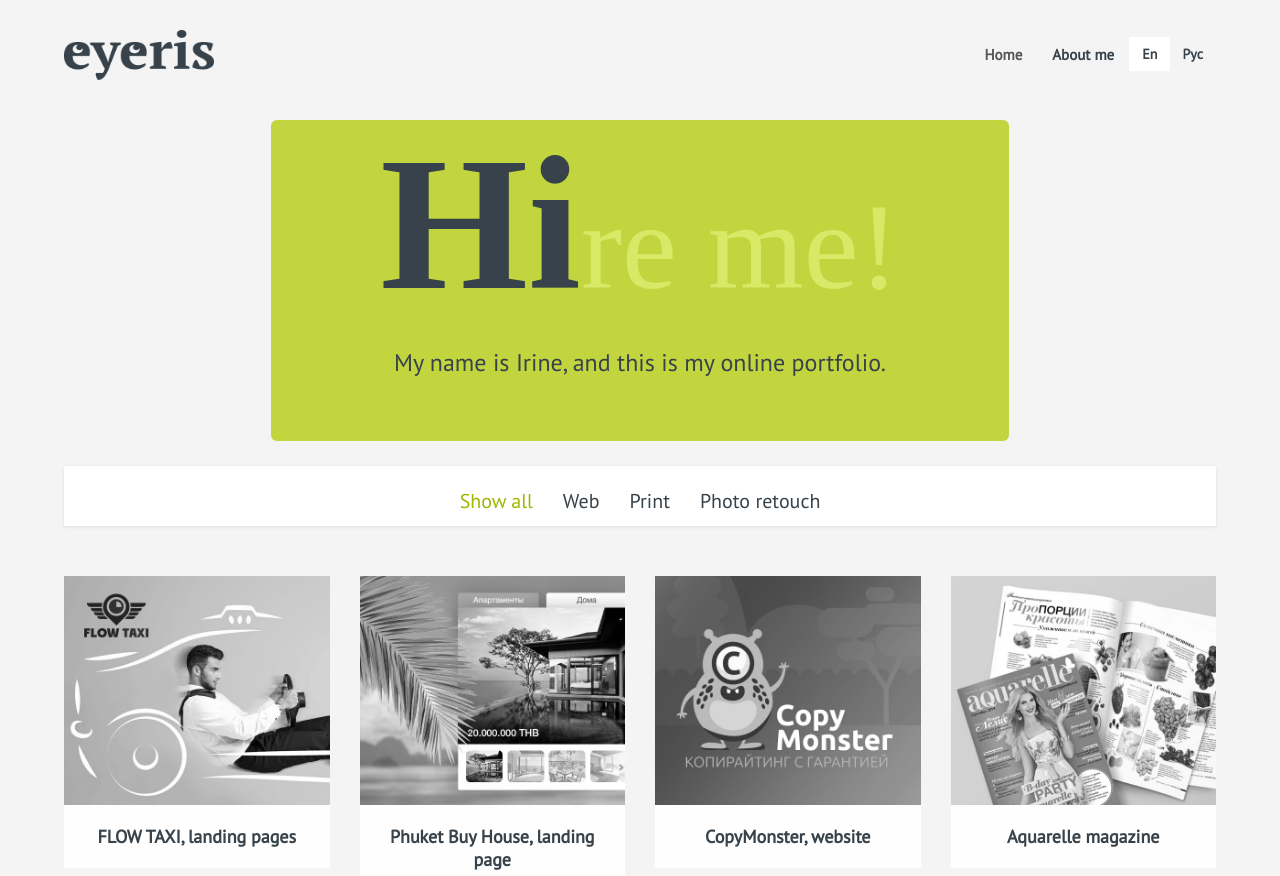
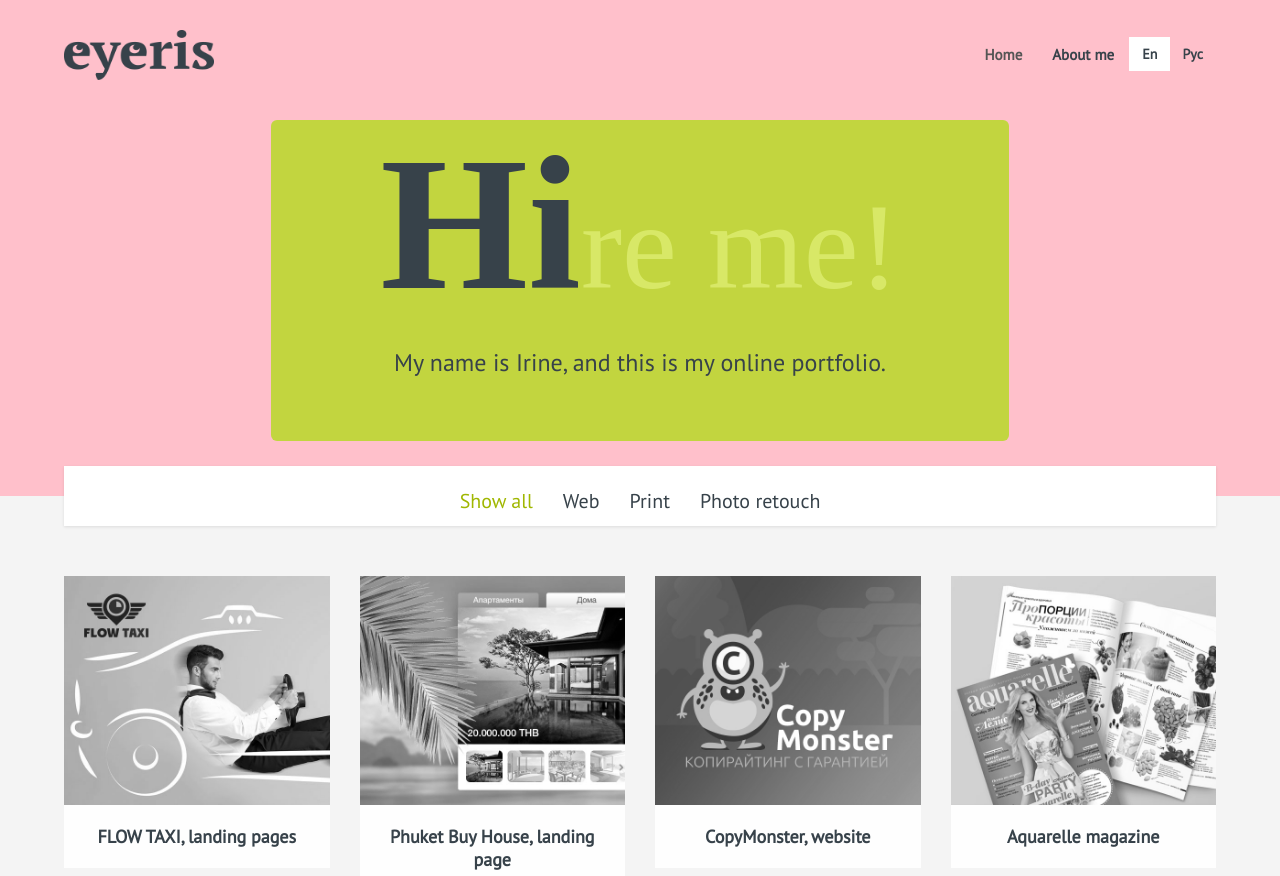
Before and after one commit to eyeris-work/portfolio-website, a plain HTML site: page home.html in a window 1280 px wide. Shown: the top 876 px of the page. Drawn offline with nearby package versions, Linux system fonts and the light colour scheme; a web font is replaced by a local one.

Commit message:
Revert "Update style.css"
This reverts commit 01c76ac85c47650d991fed389d2ce81ca1ca61a6.

```diff
--- a/css/style.css
+++ b/css/style.css
@@ -63,11 +63,7 @@ a:hover {
 }
 
 .banner-bg {
-<<<<<<< HEAD
     background-color: #FFC0CB;
-=======
-    background-color: #c2d53f;
->>>>>>> parent of 9c16091... Update style.css
     width: 100%;
 }
 
```
